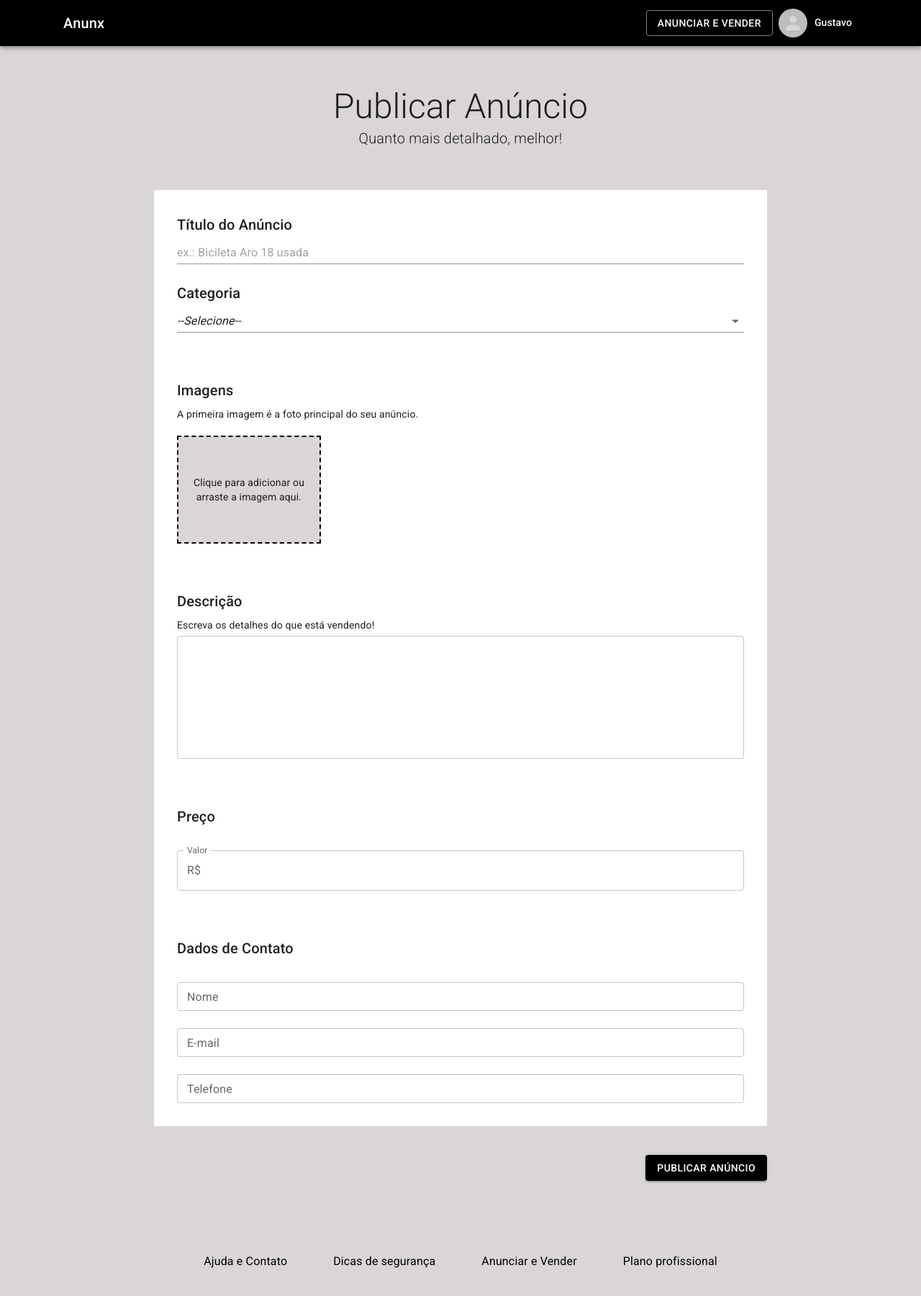
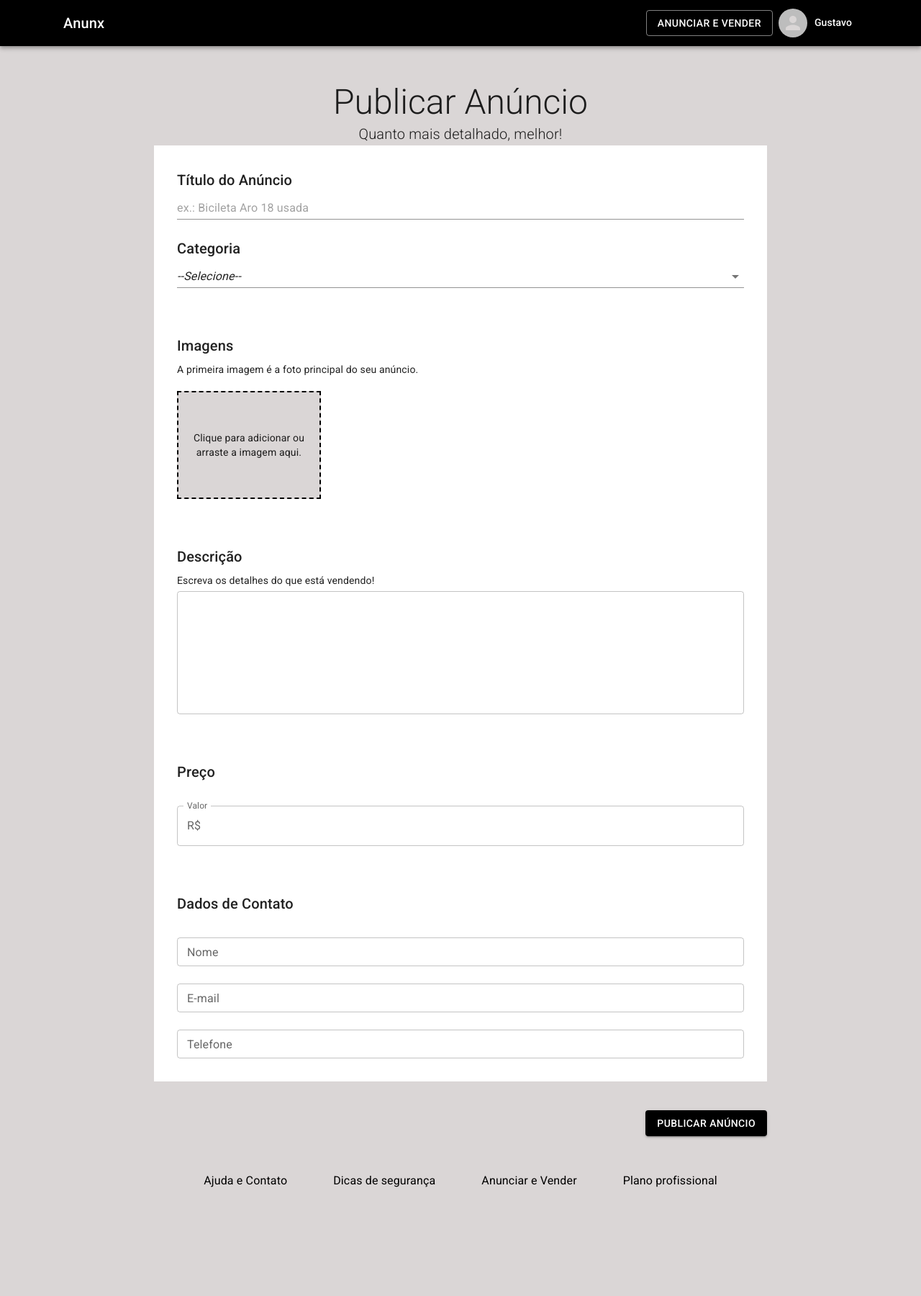
Before and after one commit to Guuzta/anunx, a Next.js app: page /user/publish in a window 1280 px wide. Shown: the top 1800 px of the page at 72% size. After the commit the page ends 1652 px from the top, so only its background shows below. Built offline with nearby package versions, Linux system fonts and the light colour scheme.

Commit message:
adicionando margem no template

```diff
--- a/src/app/page.js
+++ b/src/app/page.js
@@ -16,7 +16,7 @@ import SearchIcon from '@mui/icons-material/Search'
 export default function Home() {
   return (
     <>
-      <Container maxWidth='md' sx={{ paddingTop: '45px', width: '60%' }}>
+      <Container maxWidth='md'>
         <Typography component='h1' variant='h4' align='center'>
           O que deseja encontrar?
         </Typography>
--- a/src/app/user/dashboard/page.js
+++ b/src/app/user/dashboard/page.js
@@ -14,7 +14,7 @@ import {
 const Dashboard = () => {
     return (
         <>
-            <Container maxWidth='sm' sx={{ py: 7 }}>
+            <Container maxWidth='sm'>
                 <Typography
                     component='h1'
                     variant='h3'
--- a/src/app/user/publish/page.js
+++ b/src/app/user/publish/page.js
@@ -50,7 +50,7 @@ const Publish = () => {
 
     return (
         <>
-            <Container maxWidth='sm' sx={{ my: 7 }}>
+            <Container maxWidth='sm'>
                 <Typography
                     component='h1'
                     variant='h3'
--- a/src/components/Footer.js
+++ b/src/components/Footer.js
@@ -4,7 +4,7 @@ import { Box, Container, Grid, Typography } from "@mui/material"
 const Footer = () => {
     return (
         <>
-            <Container maxWidth='lg' component='footer' sx={{ marginTop: '100px', marginBottom: '50px' }}>
+            <Container maxWidth='lg' component='footer'>
                 <Grid container spacing={8} sx={{ justifyContent: 'center' }}>
                     <Grid sx={{ xs: 6, sm: 3 }}>
                         <Box>
--- a/src/templates/Default.js
+++ b/src/templates/Default.js
@@ -1,4 +1,6 @@
 'use client'
+
+import { Box } from '@mui/material'
 
 import Header from '../components/Header'
 import Footer from '../components/Footer'
@@ -7,8 +9,10 @@ const Default = ({ children }) => {
     return (
         <>
             <Header />
-            {children}
-            <Footer/>
+            <Box sx={{ marginTop: '50px', marginBottom: '50px' }}>
+                {children}
+            </Box>
+            <Footer />
         </>
     )
 }
```
